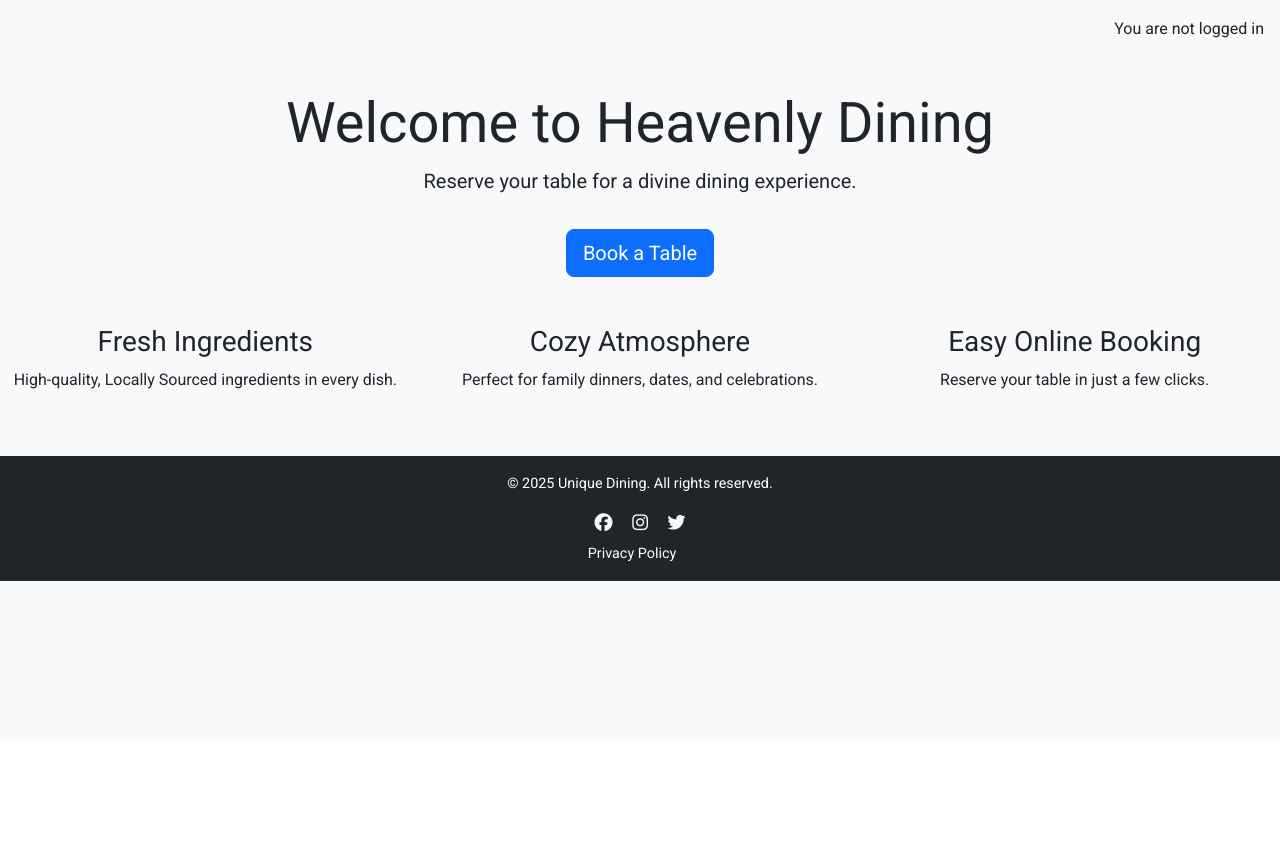
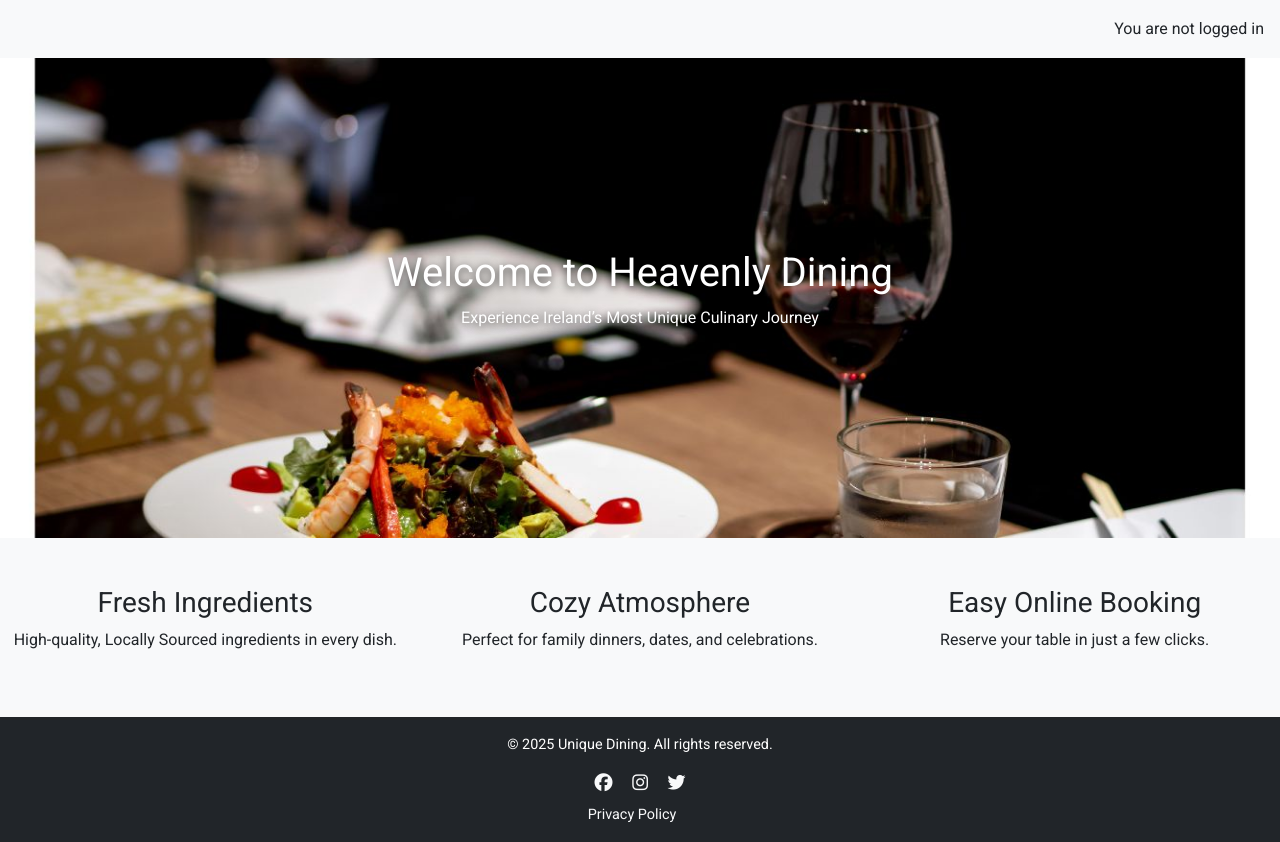
Before and after one commit to sowmya1283/heavenlydining, a Django app: template booktable/templates/booktable/index.html in a window 1280 px wide. Shown: the part 60-902 px from the top of the page. Before the commit the page ends 641 px from the top, so only its background shows below. Run offline with Django 4.2, Linux system fonts and the light colour scheme; the template is opened without the code that fills it, so the values that code supplies are empty.

Commit message:
Adding hero image

```diff
--- a/Static/css/style.css
+++ b/Static/css/style.css
@@ -45,3 +45,29 @@ footer a:hover {
     color: #ffc107 !important;
     font-weight: bold;
 }
+
+
+.hero {
+  position: relative;
+  width: 100%;
+  height: 60vh; /* Adjust height as needed */
+  overflow: hidden;
+}
+
+.hero-image {
+  width: 100%;
+  height: 100%;
+  object-fit: cover; /* Cover the container, cropping if necessary */
+  display: block;
+}
+
+.hero-text {
+  position: absolute;
+  top: 50%;
+  left: 50%;
+  transform: translate(-50%, -50%);
+  color: white;
+  text-align: center;
+  text-shadow: 0 2px 8px rgba(0, 0, 0, 0.7);
+  padding: 0 20px;
+}
--- a/booktable/templates/booktable/index.html
+++ b/booktable/templates/booktable/index.html
@@ -1,12 +1,20 @@
 {% extends 'base.html' %}
+{% load static %}
+{% load i18n %}
 
-{% block title %}Welcome to Booking Table{% endblock %}
+{% block head %}
+    <link rel="stylesheet" href="{% static 'css/index.css' %}">
+{% endblock %}
+
 
 {% block content %}
-<div class="text-center my-5">
-    <h1 class="display-4">Welcome to Heavenly Dining</h1>
-    <p class="lead">Reserve your table for a divine dining experience.</p>
-    <a href="{% url 'booking_list' %}" class="btn btn-primary btn-lg mt-3">Book a Table</a>
+
+<div class="hero">
+    <img src="{% static 'images/hero/hero2.jpg' %}" alt="Unique Dining in Ireland" class="hero-image">
+    <div class="hero-text">
+        <h1>Welcome to Heavenly Dining</h1>
+        <p>Experience Ireland’s Most Unique Culinary Journey</p>
+    </div>
 </div>
 
 <div class="row mt-5">
```
Also changed, not shown: README.md, Static/images/hero/hero2.jpg (added).
